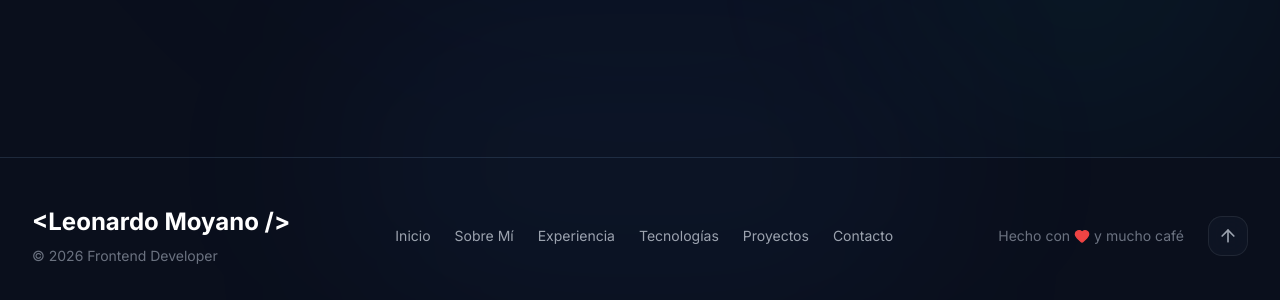
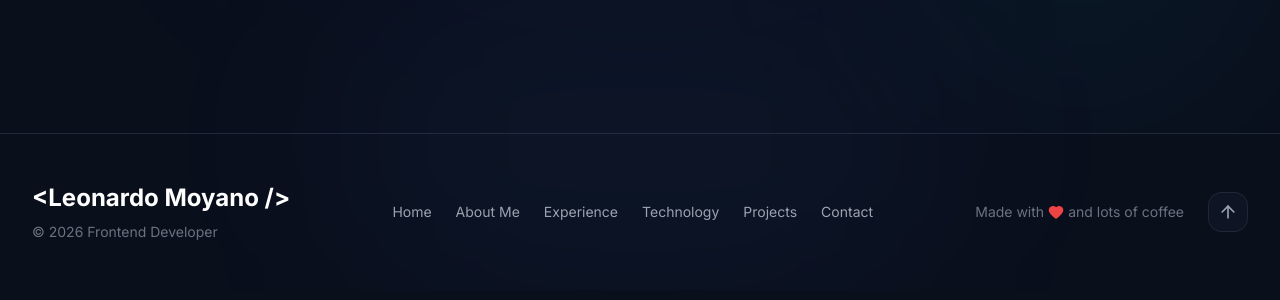
Before and after one commit to leomoyano/leomoyano-portfolio, a React (Vite) app: page / in a window 1280 px wide. Shown: the part 7825-8125 px from the top of the page. Built offline with nearby package versions, Linux system fonts and the light colour scheme.

Commit message:
feat: translate Skills and Footer sections

```diff
--- a/src/sections/Footer.tsx
+++ b/src/sections/Footer.tsx
@@ -1,23 +1,26 @@
-import { Heart, ArrowUp } from 'lucide-react';
-
-const navLinks = [
-  { label: 'Inicio', href: '#hero' },
-  { label: 'Sobre Mí', href: '#about' },
-  { label: 'Experiencia', href: '#experience' },
-  { label: 'Tecnologías', href: '#skills' },
-  { label: 'Proyectos', href: '#projects' },
-  { label: 'Contacto', href: '#contact' },
-];
+import { Heart, ArrowUp } from "lucide-react";
+import { useTranslation } from "react-i18next";
 
 export default function Footer() {
+  const { t } = useTranslation();
+
+  const navLinks = [
+    { label: t("nav.home"), href: "#hero" },
+    { label: t("nav.about"), href: "#about" },
+    { label: t("nav.experience"), href: "#experience" },
+    { label: t("nav.skills"), href: "#skills" },
+    { label: t("nav.projects"), href: "#projects" },
+    { label: t("nav.contact"), href: "#contact" },
+  ];
+
   const scrollToTop = () => {
-    window.scrollTo({ top: 0, behavior: 'smooth' });
+    window.scrollTo({ top: 0, behavior: "smooth" });
   };
 
   const scrollToSection = (href: string) => {
     const element = document.querySelector(href);
     if (element) {
-      element.scrollIntoView({ behavior: 'smooth' });
+      element.scrollIntoView({ behavior: "smooth" });
     }
   };
 
@@ -34,14 +37,14 @@ export default function Footer() {
               href="#hero"
               onClick={(e) => {
                 e.preventDefault();
-                scrollToSection('#hero');
+                scrollToSection("#hero");
               }}
               className="text-2xl font-bold text-white hover:text-gradient transition-colors inline-block mb-2"
             >
               &lt;Leonardo Moyano /&gt;
             </a>
             <p className="text-gray-500 text-sm">
-              © {new Date().getFullYear()} Frontend Developer
+              © {new Date().getFullYear()} {t("footer.role")}
             </p>
           </div>
 
@@ -65,13 +68,14 @@ export default function Footer() {
           {/* Back to top & Made with */}
           <div className="flex items-center gap-6">
             <p className="text-sm text-gray-500 flex items-center gap-1">
-              Hecho con <Heart className="w-4 h-4 text-red-500 fill-red-500" /> y
-              mucho café
+              {t("footer.madeWith")}{" "}
+              <Heart className="w-4 h-4 text-red-500 fill-red-500" />{" "}
+              {t("footer.and")} {t("footer.coffee")}
             </p>
             <button
               onClick={scrollToTop}
               className="w-10 h-10 rounded-xl glass flex items-center justify-center text-gray-400 hover:text-white hover:bg-[#3b82f6]/20 transition-all"
-              aria-label="Volver arriba"
+              aria-label={t("footer.backToTop")}
             >
               <ArrowUp className="w-5 h-5" />
             </button>
--- a/src/sections/Skills.tsx
+++ b/src/sections/Skills.tsx
@@ -1,13 +1,14 @@
-import { useEffect, useRef, useState } from 'react';
-import gsap from 'gsap';
-import { ScrollTrigger } from 'gsap/ScrollTrigger';
+import { useEffect, useRef, useState } from "react";
+import gsap from "gsap";
+import { ScrollTrigger } from "gsap/ScrollTrigger";
+import { useTranslation } from "react-i18next";
 import {
   Code2,
   Palette,
   Database,
   Terminal as TerminalIcon,
-  Cpu
-} from 'lucide-react';
+  Cpu,
+} from "lucide-react";
 import {
   SiReact,
   SiNextdotjs,
@@ -18,7 +19,6 @@ import {
   SiTailwindcss,
   SiStyledcomponents,
   SiMui,
-  SiFigma,
   SiRedux,
   SiGraphql,
   SiZod,
@@ -28,78 +28,87 @@ import {
   SiDocker,
   SiVercel,
   SiOpenai,
-  SiGooglecloud
-} from 'react-icons/si';
-import { RiRestTimeLine } from 'react-icons/ri';
-import { VscVscode } from 'react-icons/vsc';
-import { BiSolidZap } from 'react-icons/bi';
-import { TbMessageChatbot } from 'react-icons/tb';
+  SiStorybook,
+  SiShadcnui,
+} from "react-icons/si";
+import {
+  RiClaudeFill,
+  RiGeminiFill,
+  RiGitForkFill,
+  RiHeart3Fill,
+  RiCopilotFill,
+} from "react-icons/ri";
+import { BiSolidZap } from "react-icons/bi";
+import { TbHexagonLetterCFilled } from "react-icons/tb";
 
 gsap.registerPlugin(ScrollTrigger);
 
-const skillCategories = [
-  {
-    name: 'Frontend Core',
-    icon: Code2,
-    skills: [
-      { name: 'React.js', icon: SiReact, color: '#61DAFB' },
-      { name: 'Next.js', icon: SiNextdotjs, color: '#ffffff' },
-      { name: 'TypeScript', icon: SiTypescript, color: '#3178C6' },
-      { name: 'JavaScript', icon: SiJavascript, color: '#F7DF1E' },
-      { name: 'HTML5/CSS3', icon: SiHtml5, color: '#E34F26' },
-    ],
-  },
-  {
-    name: 'UI & Styling',
-    icon: Palette,
-    skills: [
-      { name: 'Chakra UI', icon: SiChakraui, color: '#319795' },
-      { name: 'Tailwind CSS', icon: SiTailwindcss, color: '#06B6D4' },
-      { name: 'Styled Comp.', icon: SiStyledcomponents, color: '#DB7093' },
-      { name: 'Material UI', icon: SiMui, color: '#0081CB' },
-      { name: 'Figma', icon: SiFigma, color: '#F24E1E' },
-    ],
-  },
-  {
-    name: 'State & Data',
-    icon: Database,
-    skills: [
-      { name: 'Zustand', icon: BiSolidZap, color: '#443e38' },
-      { name: 'Redux', icon: SiRedux, color: '#764ABC' },
-      { name: 'GraphQL', icon: SiGraphql, color: '#E10098' },
-      { name: 'REST APIs', icon: RiRestTimeLine, color: '#FF6C37' },
-      { name: 'Zod', icon: SiZod, color: '#3178C6' },
-    ],
-  },
-  {
-    name: 'Testing & Tools',
-    icon: TerminalIcon,
-    skills: [
-      { name: 'Git / GitHub', icon: SiGithub, color: '#F05032' },
-      { name: 'Cypress', icon: SiCypress, color: '#17202C' },
-      { name: 'RTL', icon: SiTestinglibrary, color: '#E33332' },
-      { name: 'Docker', icon: SiDocker, color: '#2496ED' },
-      { name: 'Vercel / CI', icon: SiVercel, color: '#ffffff' },
-    ],
-  },
-  {
-    name: 'AI Tools',
-    icon: Cpu,
-    skills: [
-      { name: 'ChatGPT', icon: SiOpenai, color: '#10a37f' },
-      { name: 'Claude', icon: TbMessageChatbot, color: '#d97757' },
-      { name: 'Gemini', icon: SiGooglecloud, color: '#1a73e8' },
-      { name: 'Cursor', icon: VscVscode, color: '#3b82f6' },
-      { name: 'Copilot', icon: SiGithub, color: '#ffffff' },
-    ],
-  },
-];
-
 export default function Skills() {
+  const { t } = useTranslation();
   const sectionRef = useRef<HTMLElement>(null);
   const headingRef = useRef<HTMLDivElement>(null);
   const categoriesRef = useRef<HTMLDivElement>(null);
   const [hoveredSkill, setHoveredSkill] = useState<string | null>(null);
+
+  const skillCategories = [
+    {
+      name: "Frontend Core",
+      icon: Code2,
+      skills: [
+        { name: "React.js", icon: SiReact, color: "#61DAFB" },
+        { name: "Next.js", icon: SiNextdotjs, color: "#ffffff" },
+        { name: "TypeScript", icon: SiTypescript, color: "#3178C6" },
+        { name: "JavaScript", icon: SiJavascript, color: "#F7DF1E" },
+        { name: "HTML5/CSS3", icon: SiHtml5, color: "#E34F26" },
+      ],
+    },
+    {
+      name: "UI & Styling",
+      icon: Palette,
+      skills: [
+        { name: "Chakra UI", icon: SiChakraui, color: "#319795" },
+        { name: "Tailwind CSS", icon: SiTailwindcss, color: "#06B6D4" },
+        { name: "Styled Comp.", icon: SiStyledcomponents, color: "#DB7093" },
+        { name: "Material UI", icon: SiMui, color: "#0081CB" },
+        { name: "Shadcn UI", icon: SiShadcnui, color: "#F24E1E" },
+        { name: "Storybook", icon: SiStorybook, color: "#F24E1E" },
+      ],
+    },
+    {
+      name: "State & Data",
+      icon: Database,
+      skills: [
+        { name: "Zustand", icon: BiSolidZap, color: "#443e38" },
+        { name: "Redux", icon: SiRedux, color: "#764ABC" },
+        { name: "GraphQL", icon: SiGraphql, color: "#E10098" },
+        { name: "REST APIs", icon: RiGitForkFill, color: "#FF6C37" },
+        { name: "Zod", icon: SiZod, color: "#3178C6" },
+      ],
+    },
+    {
+      name: "Testing & Tools",
+      icon: TerminalIcon,
+      skills: [
+        { name: "Git / GitHub", icon: SiGithub, color: "#F05032" },
+        { name: "Cypress", icon: SiCypress, color: "#17202C" },
+        { name: "RTL", icon: SiTestinglibrary, color: "#E33332" },
+        { name: "Docker", icon: SiDocker, color: "#2496ED" },
+        { name: "Vercel / CI", icon: SiVercel, color: "#ffffff" },
+      ],
+    },
+    {
+      name: "AI Tools",
+      icon: Cpu,
+      skills: [
+        { name: "ChatGPT", icon: SiOpenai, color: "#10a37f" },
+        { name: "Claude", icon: RiClaudeFill, color: "#d97757" },
+        { name: "Gemini", icon: RiGeminiFill, color: "#1a73e8" },
+        { name: "Cursor", icon: TbHexagonLetterCFilled, color: "#3b82f6" },
+        { name: "Copilot", icon: RiCopilotFill, color: "#ffffff" },
+        { name: "Lovable", icon: RiHeart3Fill, color: "#ffffff" },
+      ],
+    },
+  ];
 
   useEffect(() => {
     const ctx = gsap.context(() => {
@@ -110,13 +119,13 @@ export default function Skills() {
         duration: 0.8,
         scrollTrigger: {
           trigger: headingRef.current,
-          start: 'top 80%',
-          toggleActions: 'play none none reverse',
+          start: "top 80%",
+          toggleActions: "play none none reverse",
         },
       });
 
       // Category cards animation
-      const cards = categoriesRef.current?.querySelectorAll('.skill-category');
+      const cards = categoriesRef.current?.querySelectorAll(".skill-category");
       cards?.forEach((card, index) => {
         gsap.from(card, {
           opacity: 0,
@@ -126,8 +135,8 @@ export default function Skills() {
           delay: index * 0.1,
           scrollTrigger: {
             trigger: card,
-            start: 'top 85%',
-            toggleActions: 'play none none reverse',
+            start: "top 85%",
+            toggleActions: "play none none reverse",
           },
         });
       });
@@ -150,14 +159,15 @@ export default function Skills() {
         {/* Section heading */}
         <div ref={headingRef} className="text-center mb-16">
           <span className="inline-block text-sm font-medium text-[#3b82f6] uppercase tracking-wider mb-3">
-            Competencias
+            {t("skills.badge")}
           </span>
           <h2 className="text-3xl sm:text-4xl lg:text-5xl font-bold text-white mb-4">
-            Stack <span className="text-gradient">Tecnológico</span>
+            {t("skills.title")}{" "}
+            <span className="text-gradient">{t("skills.titleAccent")}</span>
           </h2>
           <div className="w-20 h-1 bg-gradient-to-r from-[#3b82f6] to-[#06b6d4] mx-auto rounded-full" />
           <p className="mt-4 text-gray-400 max-w-2xl mx-auto">
-            Herramientas y tecnologías que domino para construir productos digitales de alto impacto.
+            {t("skills.subtitle")}
           </p>
         </div>
 
@@ -165,7 +175,7 @@ export default function Skills() {
         <div
           ref={categoriesRef}
           className="grid sm:grid-cols-2 lg:grid-cols-3 xl:grid-cols-5 gap-6"
-          style={{ perspective: '1000px' }}
+          style={{ perspective: "1000px" }}
         >
           {skillCategories.map((category) => (
             <div
@@ -194,17 +204,23 @@ export default function Skills() {
                     <div
                       className="w-12 h-12 rounded-lg bg-[#1e293b] flex items-center justify-center transition-all duration-300 group-hover:bg-[#334155] border border-transparent group-hover:border-[#3b82f6]/30 relative overflow-hidden"
                       style={{
-                        boxShadow: hoveredSkill === skill.name ? `0 0 15px ${skill.color}30` : 'none'
+                        boxShadow:
+                          hoveredSkill === skill.name
+                            ? `0 0 15px ${skill.color}30`
+                            : "none",
                       }}
                     >
                       <skill.icon
                         className="w-7 h-7 transition-all duration-300 grayscale group-hover:grayscale-0"
-                        style={{ color: hoveredSkill === skill.name ? skill.color : '#94a3b8' }}
+                        style={{
+                          color:
+                            hoveredSkill === skill.name
+                              ? skill.color
+                              : "#94a3b8",
+                        }}
                       />
                     </div>
-                    <span
-                      className="text-[10px] font-medium text-gray-400 uppercase tracking-tighter transition-colors group-hover:text-white"
-                    >
+                    <span className="text-[10px] font-medium text-gray-400 uppercase tracking-tighter transition-colors group-hover:text-white">
                       {skill.name}
                     </span>
                   </div>
```
